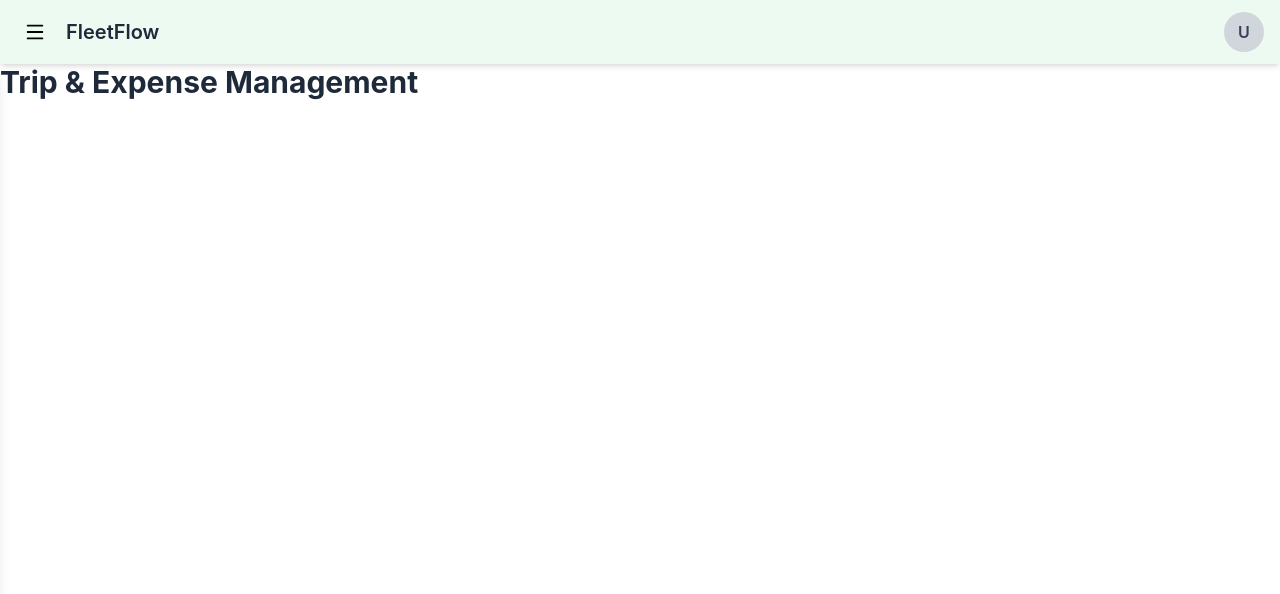
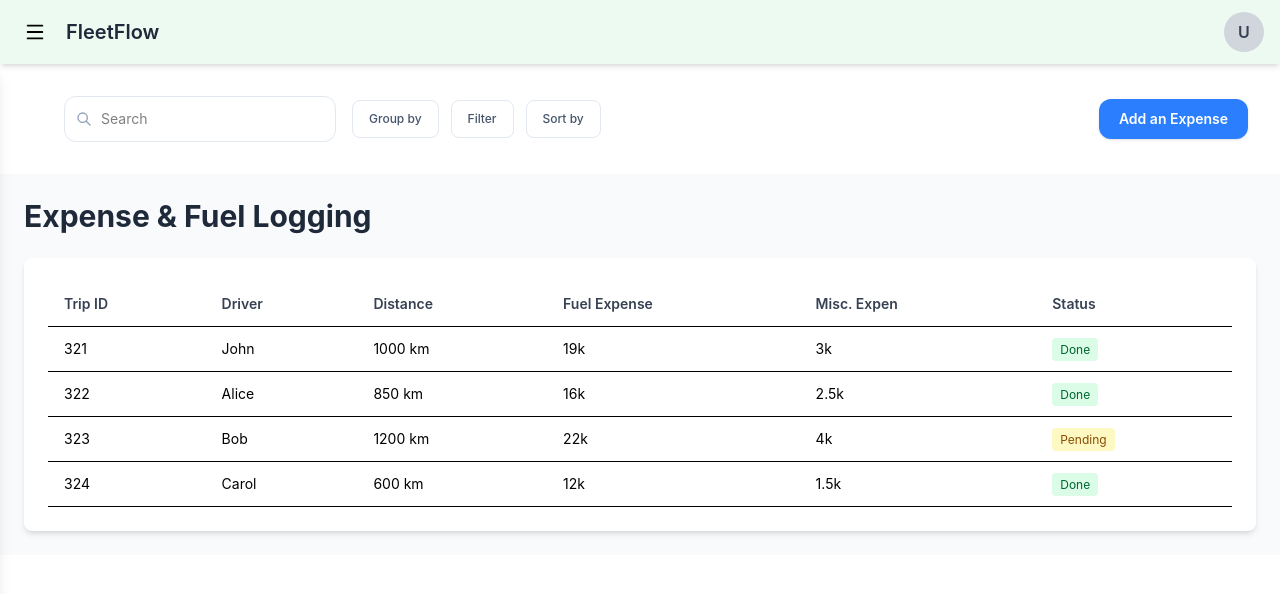
Before and after one commit to shubhamordex/fleetflow, a React (Vite) app in the folder Frontend/Frontend/: page /trip-expense in a window 1280 px wide. Shown: the top 594 px of the page. Built offline with nearby package versions, Linux system fonts and the light colour scheme.

Commit message:
Expensescreen added

```diff
--- /dev/null
+++ b/Frontend/Frontend/src/Modal/NewExpenseForm.jsx
@@ -0,0 +1,85 @@
+import { useState } from "react";
+import { authColors } from "../colors/colors";
+
+export default function NewExpenseForm({ onSave, onCancel }) {
+  const c = authColors;
+
+  const [form, setForm] = useState({
+    tripId: "",
+    driver: "",
+    fuelCost: "",
+    miscExpense: "",
+  });
+
+  const [errors, setErrors] = useState({});
+
+  const validate = () => {
+    const e = {};
+    if (!form.tripId.trim()) e.tripId = "Trip ID required";
+    if (!form.driver.trim()) e.driver = "Driver required";
+    if (!form.fuelCost || isNaN(form.fuelCost)) e.fuelCost = "Valid fuel cost required";
+    return e;
+  };
+
+  const handleSubmit = () => {
+    const e = validate();
+    if (Object.keys(e).length) {
+      setErrors(e);
+      return;
+    }
+
+    onSave({
+      tripId: form.tripId,
+      driver: form.driver,
+      fuelCost: parseFloat(form.fuelCost),
+      miscExpense: form.miscExpense,
+    });
+  };
+
+  const Input = ({ label, name, type = "text" }) => (
+    <div className="flex flex-col gap-1">
+      <label className="text-xs font-semibold uppercase" style={{ color: c.slateText600 }}>{label}</label>
+      <input
+        type={type}
+        value={form[name]}
+        onChange={(e) => setForm((p) => ({ ...p, [name]: e.target.value }))}
+        style={{ borderColor: errors[name] ? c.error : c.registryBorder, backgroundColor: errors[name] ? c.errorBg : c.registryBg, color: c.slateText800 }}
+        className="w-full rounded-xl px-4 py-2 border text-sm focus:outline-none focus:ring-2 transition"
+        onFocus={(e) => (e.currentTarget.style.boxShadow = `0 0 0 2px ${c.teal400}40`)}
+        onBlur={(e) => (e.currentTarget.style.boxShadow = "none")}
+      />
+      {errors[name] && <span className="text-xs" style={{ color: c.error }}>{errors[name]}</span>}
+    </div>
+  );
+
+  return (
+    <div className="space-y-3">
+      <Input label="Trip ID" name="tripId" />
+      <Input label="Driver" name="driver" />
+      <Input label="Fuel Cost" name="fuelCost" type="number" />
+      <Input label="Misc Expense" name="miscExpense" />
+
+      <div className="flex gap-3 pt-4">
+        <button
+          onClick={onCancel}
+          className="flex-1 py-2.5 rounded-xl font-semibold transition"
+          style={{ border: `1px solid ${c.registryBorder}`, color: c.slateText600 }}
+          onMouseEnter={(e) => (e.currentTarget.style.backgroundColor = c.registryHeaderBg)}
+          onMouseLeave={(e) => (e.currentTarget.style.backgroundColor = "transparent")}
+        >
+          Cancel
+        </button>
+
+        <button
+          onClick={handleSubmit}
+          className="flex-1 py-2.5 rounded-xl text-white font-semibold transition"
+          style={{ backgroundColor: c.teal500 }}
+          onMouseEnter={(e) => (e.currentTarget.style.backgroundColor = c.teal600)}
+          onMouseLeave={(e) => (e.currentTarget.style.backgroundColor = c.teal500)}
+        >
+          Create
+        </button>
+      </div>
+    </div>
+  );
+}
--- a/Frontend/Frontend/src/components/Sidebar.jsx
+++ b/Frontend/Frontend/src/components/Sidebar.jsx
@@ -1,22 +1,28 @@
-import { NavLink } from "react-router-dom";
+import { NavLink, useNavigate } from "react-router-dom";
 import { authColors } from "../colors/colors";
+import { LogOut, LayoutDashboard, Truck, Navigation, Wrench, DollarSign, TrendingUp, PieChart } from "lucide-react";
 
 export default function Sidebar({ isOpen }) {
   const c = authColors;
+  const navigate = useNavigate();
+
+  const handleLogout = () => {
+    navigate("/");
+  };
 
   const menuItems = [
-  { label: "Dashboard", path: "/dashboard" },
-  { label: "Vehicle Registry", path: "/vehicle-registry" },
-  { label: "Trip Dispatcher", path: "/trip-dispatcher" },
-  { label: "Maintenance", path: "/maintenance" },
-  { label: "Trip & Expense", path: "/trip-expense" },
-  { label: "Performance", path: "/performance" },
-  { label: "Analytics", path: "/analytics" },
+  { label: "Dashboard", path: "/dashboard", icon: LayoutDashboard },
+  { label: "Vehicle Registry", path: "/vehicle-registry", icon: Truck },
+  { label: "Trip Dispatcher", path: "/trip-dispatcher", icon: Navigation },
+  { label: "Maintenance", path: "/maintenance", icon: Wrench },
+  { label: "Trip & Expense", path: "/trip-expense", icon: DollarSign },
+  { label: "Performance", path: "/performance", icon: TrendingUp },
+  { label: "Analytics", path: "/analytics", icon: PieChart },
 ];
 
   return (
     <div
-      className={`absolute left-0 top-full w-64 shadow-lg transition-transform duration-300 z-40 h-screen
+      className={`absolute left-0 top-full w-64 shadow-lg transition-transform duration-300 z-40 h-167 flex flex-col
         ${isOpen ? "translate-x-0" : "-translate-x-full"}
       `}
       style={{ backgroundColor: "white" }}
@@ -27,19 +33,31 @@ export default function Sidebar({ isOpen }) {
             key={item.path}
             label={item.label}
             path={item.path}
+            icon={item.icon}
           />
         ))}
+      </div>
+
+      <div className="mt-auto p-6 border-t border-gray-200">
+        <button
+          onClick={handleLogout}
+          className="flex items-center gap-3 text-gray-700 hover:text-red-600 transition w-full py-2"
+        >
+          <LogOut size={20} />
+          <span className="font-medium">Logout</span>
+        </button>
       </div>
     </div>
   );
 }
 
-function SidebarItem({ label, path }) {
+function SidebarItem({ label, path, icon: Icon }) {
   return (
     <NavLink
       to={path}
       className="flex items-center gap-3 text-gray-700 cursor-pointer hover:text-black hover:translate-x-1 transition"
     >
+      {Icon && <Icon size={20} strokeWidth={1.5} />}
       {label}
     </NavLink>
   );
--- a/Frontend/Frontend/src/pages/Maintenance.jsx
+++ b/Frontend/Frontend/src/pages/Maintenance.jsx
@@ -1,26 +1,55 @@
-import Navbar from '../components/Navbar'
-import { useState } from 'react'
-import Search from '../components/Search'
-import NewServiceForm from '../Modal/NewServiceForm'
+import Navbar from "../components/Navbar";
+import { useState } from "react";
+import Search from "../components/Search";
+import NewServiceForm from "../Modal/NewServiceForm";
 
 export default function Maintenance() {
-  const [search, setSearch] = useState('')
-  const [showServiceModal, setShowServiceModal] = useState(false)
+  const [search, setSearch] = useState("");
+  const [showServiceModal, setShowServiceModal] = useState(false);
   const [services, setServices] = useState([
-    { id: '321', vehicle: 'T4T4', issue: 'Engine Issue', date: '2026-02-20', cost: '10k', status: 'New' },
-    { id: '322', vehicle: 'HIL-321', issue: 'Brake Pad Replacement', date: '2026-02-18', cost: '4k', status: 'Completed' },
-    { id: '323', vehicle: 'NV2-555', issue: 'Oil Change', date: '2026-02-15', cost: '1k', status: 'Completed' },
-    { id: '324', vehicle: 'SPR-456', issue: 'Tire Replacement', date: '2026-02-14', cost: '6k', status: 'In Progress' },
-  ])
+    {
+      id: "321",
+      vehicle: "T4T4",
+      issue: "Engine Issue",
+      date: "2026-02-20",
+      cost: "10k",
+      status: "New",
+    },
+    {
+      id: "322",
+      vehicle: "HIL-321",
+      issue: "Brake Pad Replacement",
+      date: "2026-02-18",
+      cost: "4k",
+      status: "Completed",
+    },
+    {
+      id: "323",
+      vehicle: "NV2-555",
+      issue: "Oil Change",
+      date: "2026-02-15",
+      cost: "1k",
+      status: "Completed",
+    },
+    {
+      id: "324",
+      vehicle: "SPR-456",
+      issue: "Tire Replacement",
+      date: "2026-02-14",
+      cost: "6k",
+      status: "In Progress",
+    },
+  ]);
 
   const filteredServices = (() => {
-    const q = (search || '').toString().trim().toLowerCase()
-    if (!q) return services
-    return services.filter(s => {
-      const hay = `${s.id} ${s.vehicle} ${s.issue} ${s.date} ${s.cost} ${s.status}`.toLowerCase()
-      return hay.includes(q)
-    })
-  })()
+    const q = (search || "").toString().trim().toLowerCase();
+    if (!q) return services;
+    return services.filter((s) => {
+      const hay =
+        `${s.id} ${s.vehicle} ${s.issue} ${s.date} ${s.cost} ${s.status}`.toLowerCase();
+      return hay.includes(q);
+    });
+  })();
   return (
     <>
       <Navbar />
@@ -51,28 +80,51 @@ export default function Maintenance() {
               <table className="w-full text-left text-sm">
                 <thead className="border-b">
                   <tr>
-                          <th className="py-3 px-4 font-semibold text-gray-700">Log ID</th>
-                          <th className="py-3 px-4 font-semibold text-gray-700">Vehicle</th>
-                          <th className="py-3 px-4 font-semibold text-gray-700">Issue/Service</th>
-                          <th className="py-3 px-4 font-semibold text-gray-700">Date</th>
-                          <th className="py-3 px-4 font-semibold text-gray-700">Cost</th>
-                          <th className="py-3 px-4 font-semibold text-gray-700">Status</th>
+                    <th className="py-3 px-4 font-semibold text-gray-700">
+                      Log ID
+                    </th>
+                    <th className="py-3 px-4 font-semibold text-gray-700">
+                      Vehicle
+                    </th>
+                    <th className="py-3 px-4 font-semibold text-gray-700">
+                      Issue/Service
+                    </th>
+                    <th className="py-3 px-4 font-semibold text-gray-700">
+                      Date
+                    </th>
+                    <th className="py-3 px-4 font-semibold text-gray-700">
+                      Cost
+                    </th>
+                    <th className="py-3 px-4 font-semibold text-gray-700">
+                      Status
+                    </th>
                   </tr>
                 </thead>
                 <tbody>
                   {filteredServices.length === 0 ? (
                     <tr>
-                            <td colSpan={6} className="py-6 px-4 text-center text-slate-500">No maintenance logs</td>
+                      <td
+                        colSpan={6}
+                        className="py-6 px-4 text-center text-slate-500"
+                      >
+                        No maintenance logs
+                      </td>
                     </tr>
                   ) : (
-                          filteredServices.map(s => (
+                    filteredServices.map((s) => (
                       <tr key={s.id} className="border-b hover:bg-gray-50">
                         <td className="py-3 px-4">{s.id}</td>
                         <td className="py-3 px-4">{s.vehicle}</td>
                         <td className="py-3 px-4">{s.issue}</td>
                         <td className="py-3 px-4">{s.date}</td>
                         <td className="py-3 px-4">{s.cost}</td>
-                              <td className="py-3 px-4"><span className={`px-2 py-1 rounded text-xs ${s.status === 'Completed' ? 'bg-green-100 text-green-800' : s.status === 'New' ? 'bg-blue-100 text-blue-800' : 'bg-yellow-100 text-yellow-800'}`}>{s.status}</span></td>
+                        <td className="py-3 px-4">
+                          <span
+                            className={`px-2 py-1 rounded text-xs ${s.status === "Completed" ? "bg-green-100 text-green-800" : s.status === "New" ? "bg-blue-100 text-blue-800" : "bg-yellow-100 text-yellow-800"}`}
+                          >
+                            {s.status}
+                          </span>
+                        </td>
                       </tr>
                     ))
                   )}
@@ -84,11 +136,15 @@ export default function Maintenance() {
         {showServiceModal && (
           <div
             className="fixed inset-0 bg-black/30 backdrop-blur-sm flex items-center justify-center z-50 p-4"
-              onClick={(e) => e.target === e.currentTarget && setShowServiceModal(false)}
+            onClick={(e) =>
+              e.target === e.currentTarget && setShowServiceModal(false)
+            }
           >
             <div className="bg-white rounded-2xl shadow-2xl w-full max-w-md border border-slate-200 overflow-hidden">
               <div className="flex items-center justify-between px-6 py-4 border-b border-slate-100">
-                  <h2 className="font-bold text-slate-800 text-base">New Service</h2>
+                <h2 className="font-bold text-slate-800 text-base">
+                  New Service
+                </h2>
                 <button
                   onClick={() => setShowServiceModal(false)}
                   className="text-slate-400 hover:text-slate-600 text-xl font-bold"
@@ -101,18 +157,21 @@ export default function Maintenance() {
                 <NewServiceForm
                   onSave={(payload) => {
                     // create new id and default cost/status
-                          const newId = String(Math.floor(1000 + Math.random() * 9000))
+                    const newId = String(
+                      Math.floor(1000 + Math.random() * 9000),
+                    );
                     const newService = {
                       id: newId,
-                            vehicle: payload.vehicle || 'Unknown',
-                            issue: payload.issue || '',
-                            date: payload.date || new Date().toISOString().slice(0,10),
-                            cost: payload.cost || payload.notes || '-',
-                            status: 'New',
-                            notes: payload.notes || ''
-                          }
-                          setServices((p) => [newService, ...p])
-                          setShowServiceModal(false)
+                      vehicle: payload.vehicle || "Unknown",
+                      issue: payload.issue || "",
+                      date:
+                        payload.date || new Date().toISOString().slice(0, 10),
+                      cost: payload.cost || payload.notes || "-",
+                      status: "New",
+                      notes: payload.notes || "",
+                    };
+                    setServices((p) => [newService, ...p]);
+                    setShowServiceModal(false);
                   }}
                   onCancel={() => setShowServiceModal(false)}
                 />
@@ -122,5 +181,5 @@ export default function Maintenance() {
         )}
       </div>
     </>
-  )
+  );
 }
--- a/Frontend/Frontend/src/pages/TripandExpScreen.jsx
+++ b/Frontend/Frontend/src/pages/TripandExpScreen.jsx
@@ -1,7 +1,27 @@
 import { useNavigate } from 'react-router-dom'
 import Navbar from '../components/Navbar'
+import Search from '../components/Search'
+import { useState } from 'react'
+import NewExpenseForm from '../Modal/NewExpenseForm'
 
 export default function TripandExpScreen() {
+  const [search, setSearch] = useState("")
+  const [showExpenseModal, setShowExpenseModal] = useState(false)
+  const [expenses, setExpenses] = useState([
+    { id: '321', tripId: '321', driver: 'John', distance: '1000 km', fuelExpense: '19k', miscExpense: '3k', status: 'Done' },
+    { id: '322', tripId: '322', driver: 'Alice', distance: '850 km', fuelExpense: '16k', miscExpense: '2.5k', status: 'Done' },
+    { id: '323', tripId: '323', driver: 'Bob', distance: '1200 km', fuelExpense: '22k', miscExpense: '4k', status: 'Pending' },
+    { id: '324', tripId: '324', driver: 'Carol', distance: '600 km', fuelExpense: '12k', miscExpense: '1.5k', status: 'Done' },
+  ])
+
+  const filteredExpenses = (() => {
+    const q = (search || '').toString().trim().toLowerCase()
+    if (!q) return expenses
+    return expenses.filter(e => {
+      const hay = `${e.tripId} ${e.driver} ${e.distance} ${e.fuelExpense} ${e.miscExpense} ${e.status}`.toLowerCase()
+      return hay.includes(q)
+    })
+  })()
   const navigate = useNavigate()
 
   const handleLogout = () => {
@@ -11,7 +31,103 @@ export default function TripandExpScreen() {
   return (
     <>
     <Navbar />
-    <h1 className="text-3xl font-bold text-gray-800 mb-6">Trip & Expense Management</h1>
+    <div className="py-2 px-4 sm:px-6 lg:px-8 w-full space-y-6">
+        {/* Toolbar */}
+        <div className="flex flex-col lg:flex-row gap-4 lg:items-center lg:justify-between">
+          <Search
+            value={search}
+            onChange={(e) => setSearch(e.target.value)}
+            placeholder="Search"
+          />
+
+            <div className="flex gap-3">
+            <button
+              onClick={() => setShowExpenseModal(true)}
+              className="px-5 py-2.5 rounded-xl bg-blue-500 text-white text-sm font-semibold hover:bg-blue-600 active:scale-95 transition shadow"
+            >
+              Add an Expense
+            </button>
+          </div>
+        </div>
+      </div>
+
+      <div className="w-full flex-1 bg-gray-50 p-6">
+        <div className="max-w-7xl mx-auto">
+          <h1 className="text-3xl font-bold text-gray-800 mb-6">Expense & Fuel Logging</h1>
+          <div className="bg-white rounded-lg shadow-md p-6">
+            <div className="overflow-x-auto">
+              <table className="w-full text-left text-sm">
+                <thead className="border-b">
+                  <tr>
+                    <th className="py-3 px-4 font-semibold text-gray-700">Trip ID</th>
+                    <th className="py-3 px-4 font-semibold text-gray-700">Driver</th>
+                    <th className="py-3 px-4 font-semibold text-gray-700">Distance</th>
+                    <th className="py-3 px-4 font-semibold text-gray-700">Fuel Expense</th>
+                    <th className="py-3 px-4 font-semibold text-gray-700">Misc. Expen</th>
+                    <th className="py-3 px-4 font-semibold text-gray-700">Status</th>
+                  </tr>
+                </thead>
+                <tbody>
+                  {filteredExpenses.length === 0 ? (
+                    <tr>
+                      <td colSpan={6} className="py-6 px-4 text-center text-slate-500">No expenses found</td>
+                    </tr>
+                  ) : (
+                    filteredExpenses.map(exp => (
+                      <tr key={exp.id} className="border-b hover:bg-gray-50">
+                        <td className="py-3 px-4">{exp.tripId}</td>
+                        <td className="py-3 px-4">{exp.driver}</td>
+                        <td className="py-3 px-4">{exp.distance}</td>
+                        <td className="py-3 px-4">{exp.fuelExpense}</td>
+                        <td className="py-3 px-4">{exp.miscExpense}</td>
+                        <td className="py-3 px-4"><span className={`px-2 py-1 rounded text-xs ${exp.status === 'Done' ? 'bg-green-100 text-green-800' : 'bg-yellow-100 text-yellow-800'}`}>{exp.status}</span></td>
+                      </tr>
+                    ))
+                  )}
+                </tbody>
+              </table>
+            </div>
+          </div>
+        </div>
+      </div>
+      {showExpenseModal && (
+        <div
+          className="fixed inset-0 bg-black/30 backdrop-blur-sm flex items-center justify-center z-50 p-4"
+          onClick={(e) => e.target === e.currentTarget && setShowExpenseModal(false)}
+        >
+          <div className="bg-white rounded-2xl shadow-2xl w-full max-w-md border border-slate-200 overflow-hidden">
+            <div className="flex items-center justify-between px-6 py-4 border-b border-slate-100">
+              <h2 className="font-bold text-slate-800 text-base">New Expense</h2>
+              <button
+                onClick={() => setShowExpenseModal(false)}
+                className="text-slate-400 hover:text-slate-600 text-xl font-bold"
+              >
+                ×
+              </button>
+            </div>
+
+            <div className="px-6 py-5">
+              <NewExpenseForm
+                onSave={(payload) => {
+                  const newId = String(Math.floor(1000 + Math.random() * 9000))
+                  const newExp = {
+                    id: newId,
+                    tripId: payload.tripId,
+                    driver: payload.driver,
+                    distance: '0 km',
+                    fuelExpense: payload.fuelCost ? `${payload.fuelCost}k` : '-',
+                    miscExpense: payload.miscExpense || '-',
+                    status: 'Pending',
+                  }
+                  setExpenses((p) => [newExp, ...p])
+                  setShowExpenseModal(false)
+                }}
+                onCancel={() => setShowExpenseModal(false)}
+              />
+            </div>
+          </div>
+        </div>
+      )}
     </>
   )
 }
```
Lines whose indentation alone changed are shown as unchanged.
